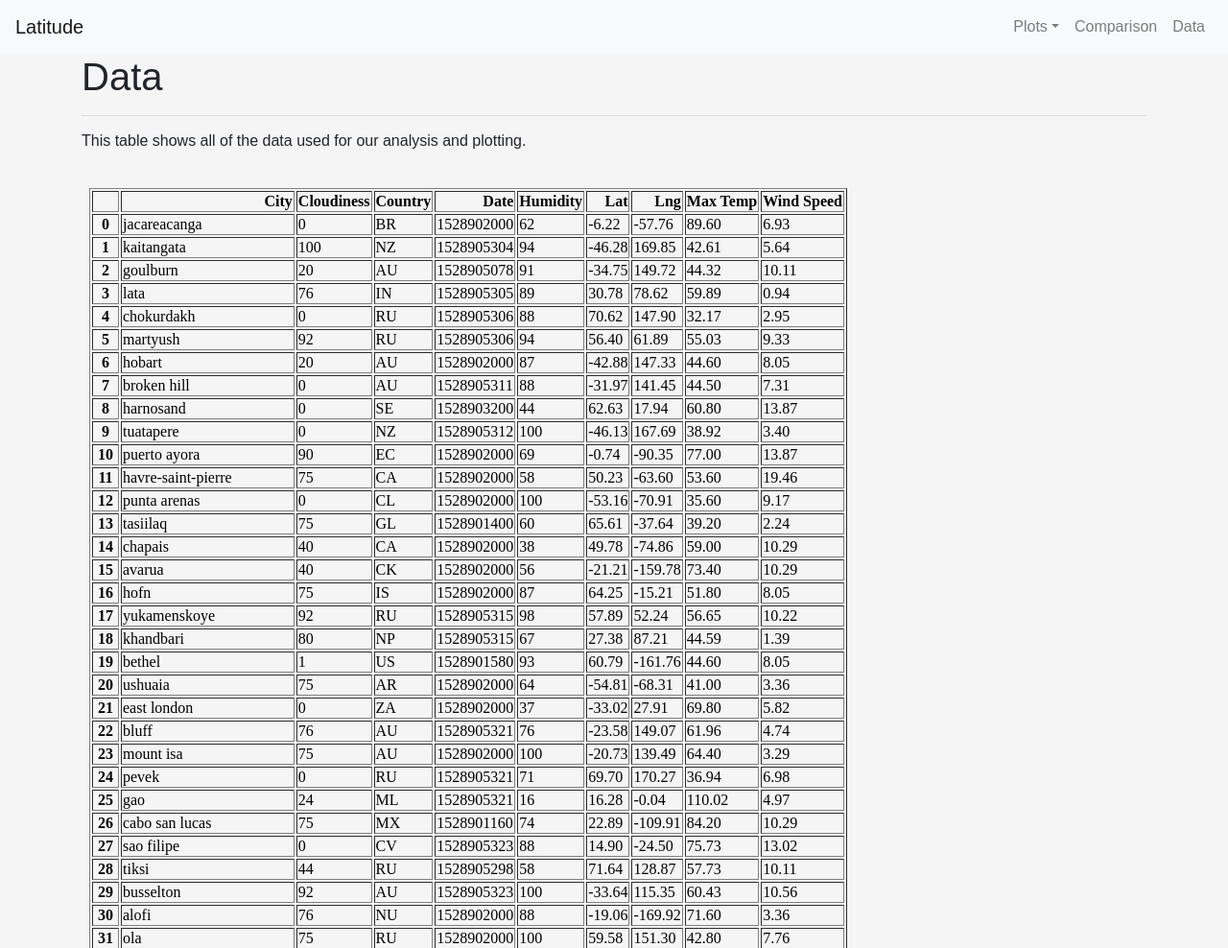
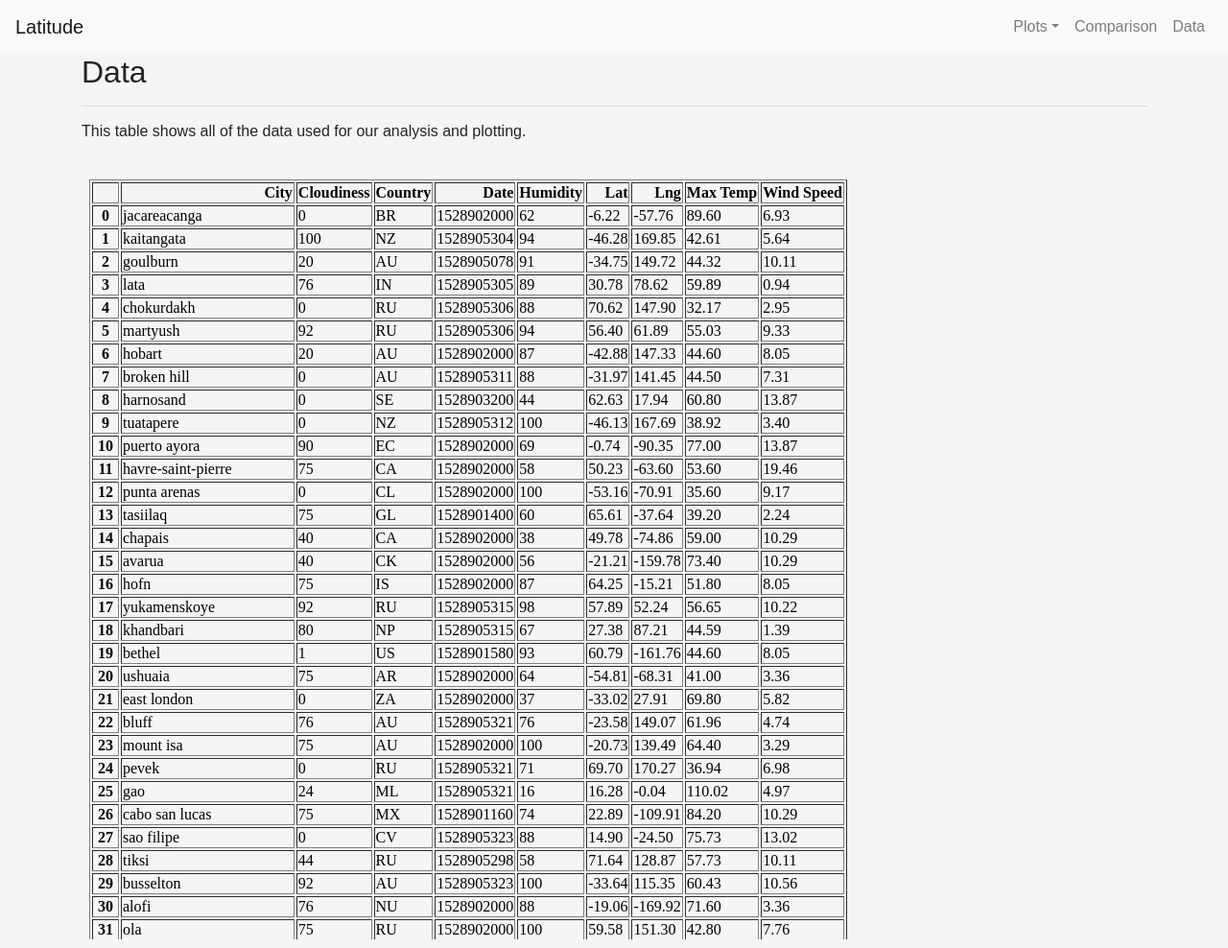
Before and after one commit to avaz7791/Web-Design-Challenge, a plain HTML site: page datapage.html in a window 1280 px wide. Shown: the whole page at 96% size. Drawn offline with nearby package versions, Linux system fonts and the light colour scheme.

Commit message:
Update datapage.html

```diff
--- a/datapage.html
+++ b/datapage.html
@@ -52,7 +52,7 @@
     </nav>
 
     <div class='container' id='dataPage'>
-        <h1>Data</h1>
+        <h2>Data</h2>
         <hr>
         <h6>This table shows all of the data used for our analysis and plotting.</h6><br>
 
```
